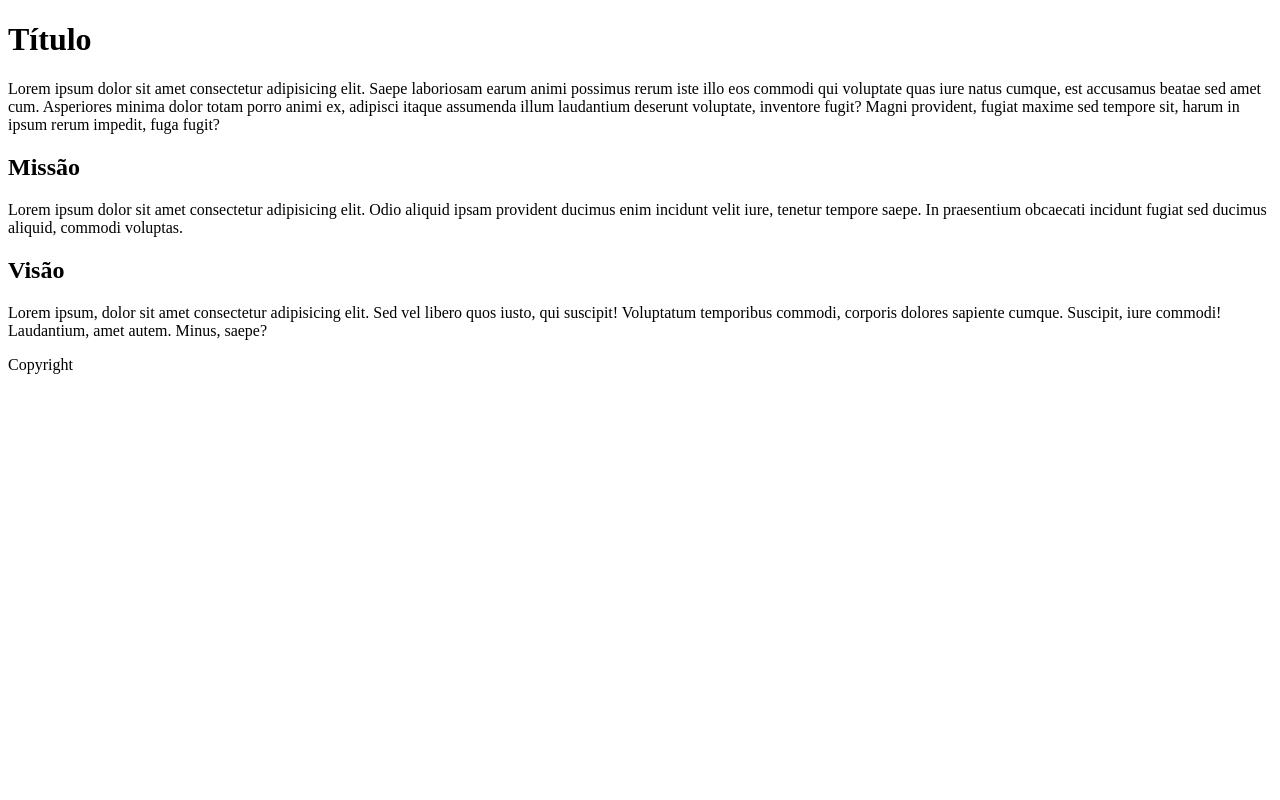
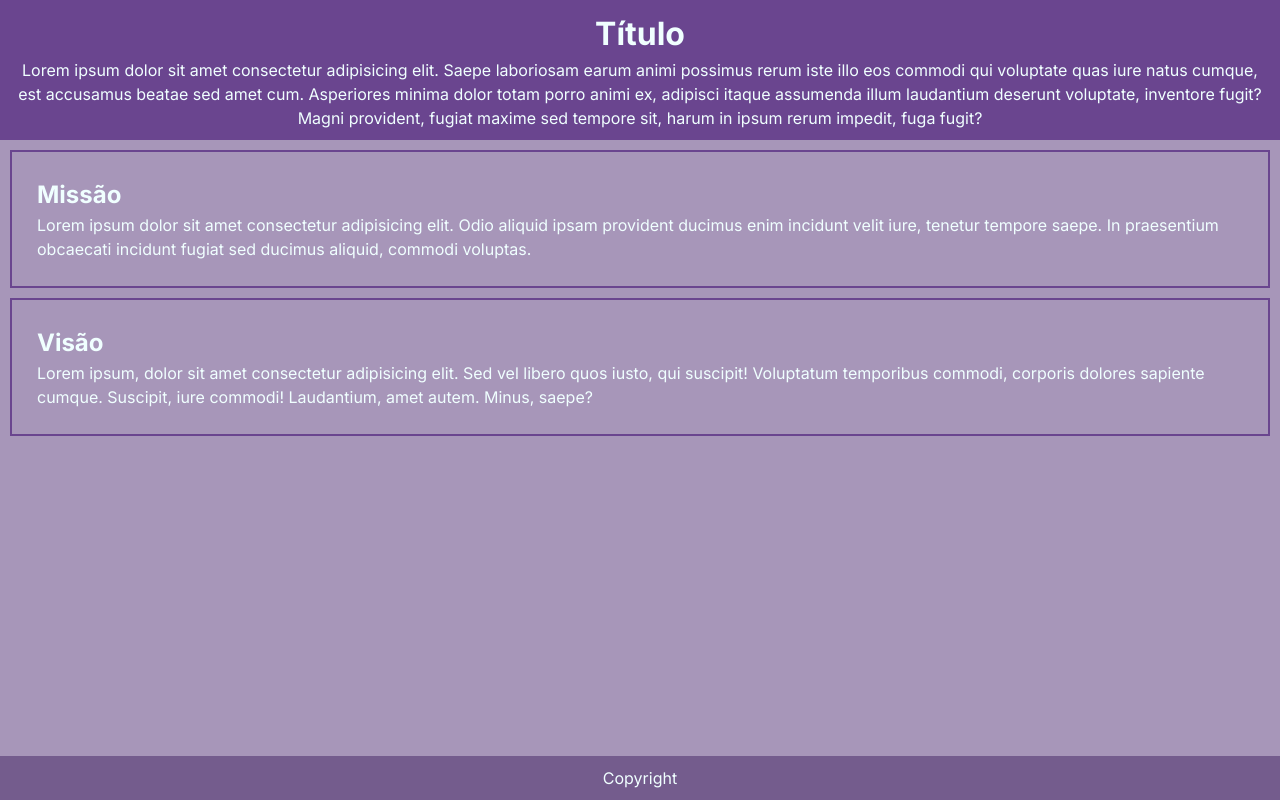
Before and after one commit to joaowatanabe/maispraiti-exercicios-03, a plain HTML site: page index.html in a window 1280 px wide. Drawn offline with Linux system fonts and the light colour scheme.

Commit message:
add: styles css for index - exercicio 4

```diff
--- a/index.html
+++ b/index.html
@@ -12,6 +12,13 @@ sempre tags semânticas:
     <meta charset="UTF-8" />
     <meta name="viewport" content="width=device-width, initial-scale=1.0" />
     <title>semantica</title>
+    <link rel="stylesheet" href="styles.css" />
+    <link rel="preconnect" href="https://fonts.googleapis.com" />
+    <link rel="preconnect" href="https://fonts.gstatic.com" crossorigin />
+    <link
+      href="https://fonts.googleapis.com/css2?family=Inter:ital,opsz,wght@0,14..32,100..900;1,14..32,100..900&display=swap"
+      rel="stylesheet"
+    />
   </head>
   <body>
     <header>
@@ -26,7 +33,7 @@ sempre tags semânticas:
       </p>
     </header>
     <main>
-      <section>
+      <section id="missao">
         <h2>Missão</h2>
         <p>
           Lorem ipsum dolor sit amet consectetur adipisicing elit. Odio aliquid
@@ -35,7 +42,7 @@ sempre tags semânticas:
           commodi voluptas.
         </p>
       </section>
-      <section>
+      <section id="visao">
         <h2>Visão</h2>
         <p>
           Lorem ipsum, dolor sit amet consectetur adipisicing elit. Sed vel
--- /dev/null
+++ b/styles.css
@@ -0,0 +1,83 @@
+*,
+*::before,
+*::after {
+  box-sizing: border-box;
+}
+
+* {
+  margin: 0;
+}
+
+html,
+body {
+  height: 100%;
+}
+
+body {
+  display: flex;
+  flex-direction: column;
+  line-height: 1.5;
+  -webkit-font-smoothing: antialiased;
+  background-color: #a796b9;
+  color: azure;
+  font-family: "Inter", sans-serif;
+  font-optical-sizing: auto;
+}
+
+main {
+  flex: 1;
+}
+
+input,
+button,
+textarea,
+select {
+  font: inherit;
+}
+
+p,
+h1,
+h2,
+h3,
+h4,
+h5,
+h6 {
+  overflow-wrap: break-word;
+}
+
+header {
+  background-color: #6a458f;
+  margin: auto;
+  padding: 10px;
+}
+
+header,
+h1 {
+  text-align: center;
+}
+
+main {
+  margin: auto;
+  padding: 10px;
+}
+
+#missao {
+  margin: auto;
+  padding: 25px;
+  border: 2px solid #6a458f;
+}
+
+#visao {
+  margin-top: 10px;
+  padding: 25px;
+  border: 2px solid #6a458f;
+}
+
+footer {
+  display: flex;
+  justify-content: center;
+  align-items: center;
+  background-color: #745c8d;
+  text-align: center;
+  padding: 10px;
+}
```
